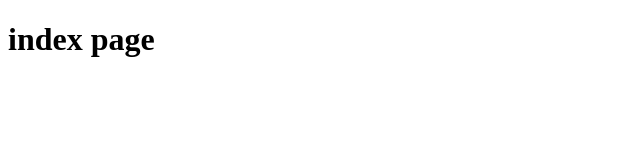
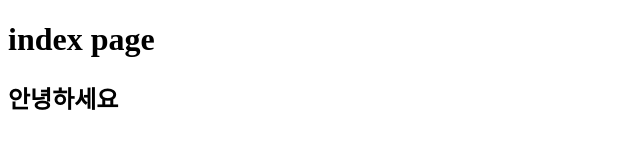
Before and after one commit to Hyerim777/p2, a plain HTML site: page g1/index.html in a window 1280 px wide. Shown: the whole page, without its empty margins (0-640 px from the left). Drawn offline with Linux system fonts and the light colour scheme.

Commit message:
myhomepage

```diff
--- a/g1/index.html
+++ b/g1/index.html
@@ -8,5 +8,6 @@
 </head>
 <body>
     <h1>index page</h1>
+    <h2>안녕하세요</h2>
 </body>
 </html>
```
